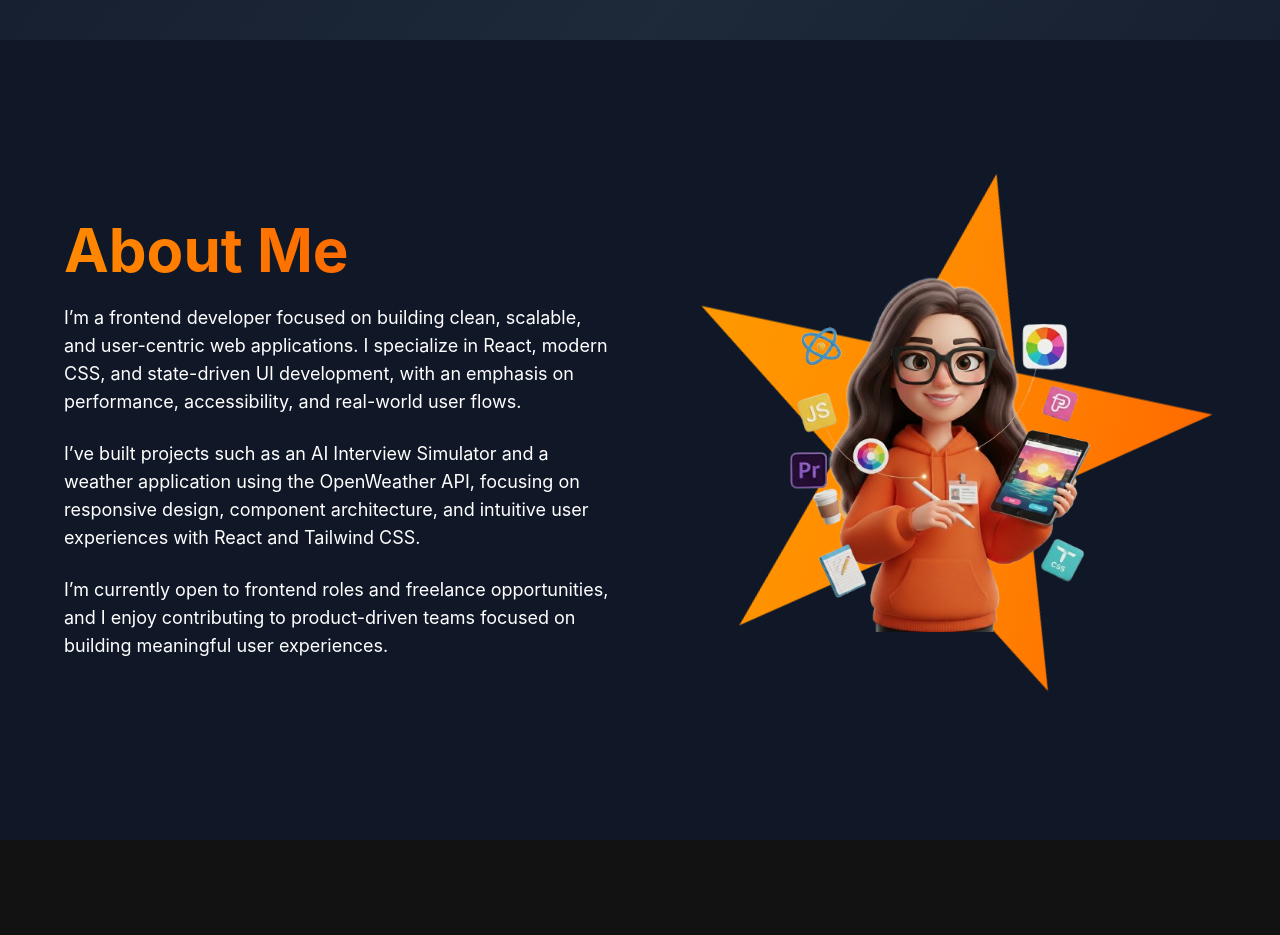
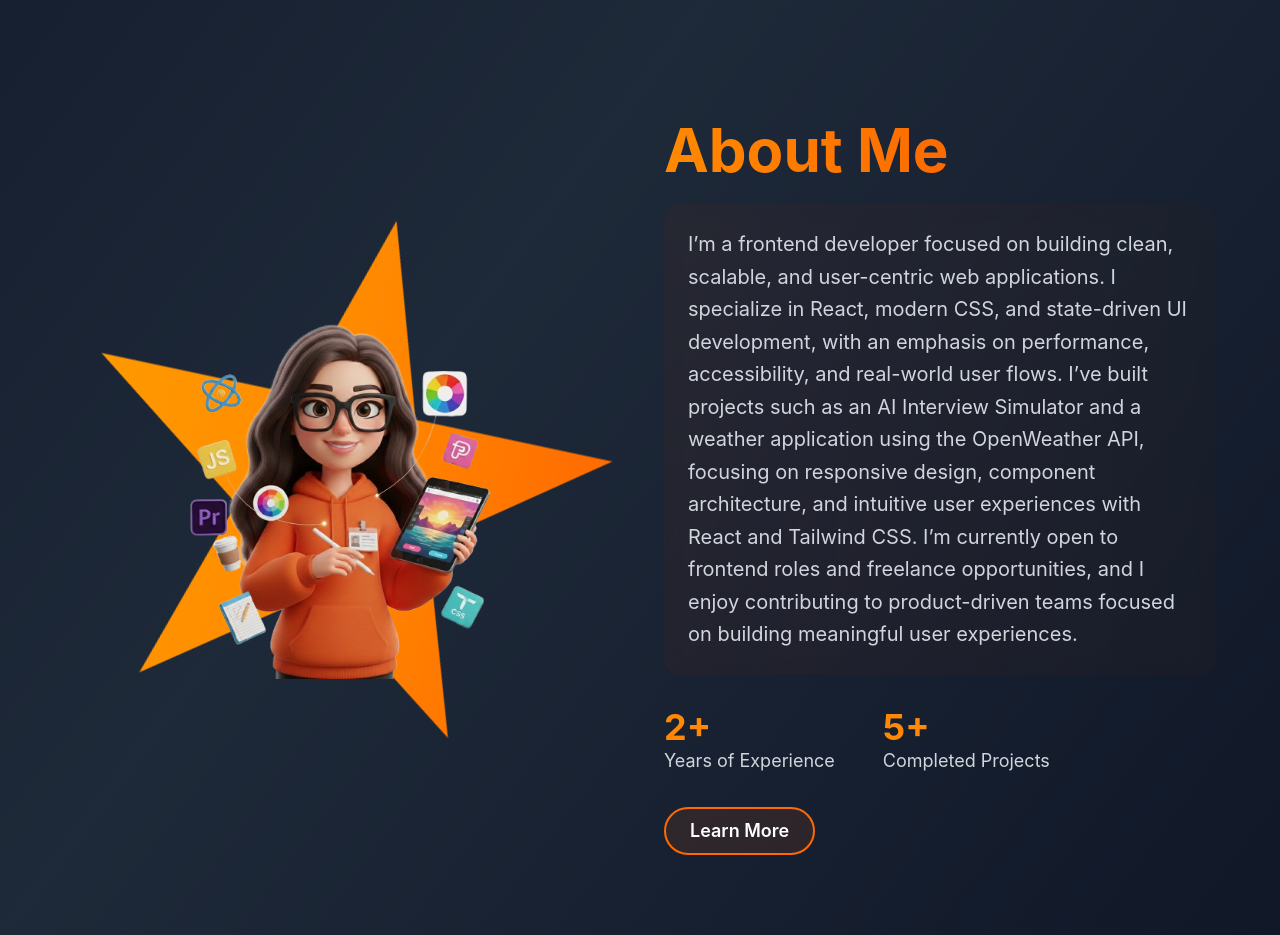
Before and after one commit to Tanurai23/Tanu-Portfolio, a React (Vite) app: page / in a window 1280 px wide. Shown: the part 760-1695 px from the top of the page. Before the commit the page ends 1600 px from the top, so only its background shows below. Built offline with nearby package versions, Linux system fonts and the light colour scheme.

Commit message:
fix: resolve About section layout and AOS animation trigger

```diff
--- a/src/App.jsx
+++ b/src/App.jsx
@@ -4,16 +4,17 @@ import 'aos/dist/aos.css'
 import Navbar from './components/Navbar.jsx'
 import Hero from './components/Hero.jsx'
 import About from './components/About.jsx'
+import Skills from './components/Skills.jsx'
+
 
 const App = () => {
   const[darkMode, setDarkMode] = useState (true);
 
-  useEffect(() => {
-    AOS.init({ duration: 1000,
-      once: false,
-      offset: 100
+ useEffect(() => {
+    AOS.init({
+      duration: 1000,
+      once: true, // This ensures it doesn't disappear when you scroll back up
     });
-   document.documentElement.classList.add('dark');
   }, []);
 
   const toggleDarkMode = () => {
@@ -30,6 +31,7 @@ const App = () => {
      <Navbar darkMode={darkMode} toggleDarkMode={toggleDarkMode} />
      <Hero darkMode={darkMode} />
      <About darkMode={darkMode} />
+     <Skills darkMode={darkMode} />
     </div>
   )
 }
--- a/src/components/About.jsx
+++ b/src/components/About.jsx
@@ -6,8 +6,7 @@ const About = ({ darkMode }) => {
   return (
     <section
       id="about"
-      className={`min-h-screen overflow-hidden flex items-center justify-center px-4 sm:px-6 ${
-        darkMode ? "bg-gray-900" : "bg-gray-50"
+      className={`relative py-20 flex items-center justify-center px-4 sm:px-6
       }`}
     >
       <div className="max-w-6xl w-full grid grid-cols-1 lg:grid-cols-2 gap-8 sm:gap-12 items-center">
@@ -36,29 +35,73 @@ const About = ({ darkMode }) => {
           </div>
         </figure>
         <article
-          data-aos="fade-up"
-          data-aos-delay="200"
+          data-aos="fade-left"
+          data-aos-delay="300"
+          className='text-center lg:text-left relative order-1 lg:order-2'
         >
+            <header>
           <h1 className="text-3xl sm:text-4xl lg:text-5xl xl:text-6xl
           font-bold mb-4 sm:mb-6 text-transparent bg-linear-to-r from-orange-400 to-orange-600 bg-clip-text"
           data-aos="fade-up"
           data-aos-delay="400"
-          >About Me</h1>
-          <p className="text-lg mb-6">
+          >About Me</h1></header>
+          <p className={`text-sm sm:text-base lg:text-lg xl:text-xl mb-8 leading-relaxed
+          bg-linear-to-r from-orange-900/10 to-orange-900/5
+          p-4 sm:p-6 rounded-xl sm:rounded-2xl
+          backdrop-blur-sm
+          ${darkMode ? 'text-gray-300' : 'text-gray-700'}`}
+          data-aos='fade-up'
+          data-aos-delay='500'
+          >
          I’m a frontend developer focused on building clean, scalable,
          and user-centric web applications. I specialize in React, modern CSS,
           and state-driven UI development, with an emphasis on performance, accessibility, and real-world user flows.
-            </p>
-          <p className="text-lg">
-          I’ve built projects such as an AI Interview Simulator and a weather application using the OpenWeather API, focusing on responsive design,
+           I’ve built projects such as an AI Interview Simulator and a weather application using the OpenWeather API, focusing on responsive design,
           component architecture, and intuitive user experiences with React and Tailwind CSS.
 
-
-          </p>
-          <p className="mt-6 text-lg">
            I’m currently open to frontend roles and freelance opportunities, and I enjoy contributing to
            product-driven teams focused on building meaningful user experiences.
             </p>
+        <div className='flex flex-wrap justify-center lg:justify-start gap-8 sm:gap-12 mb-8'>
+  {/* Years of Experience */}
+  <div
+    className='flex flex-col items-center lg:items-start'
+    data-aos='zoom-in'
+    data-aos-delay='600'
+  >
+    <div className='text-2xl sm:text-3xl lg:text-4xl font-bold text-orange-400'>
+      2+
+    </div>
+    <div className={`text-sm sm:text-base lg:text-lg ${darkMode ? 'text-gray-300' : 'text-gray-700'}`}>
+      Years of Experience
+    </div>
+  </div>
+
+  {/* Completed Projects - Changed delay to 800 for better effect */}
+  <div
+    className='flex flex-col items-center lg:items-start'
+    data-aos='zoom-in'
+    data-aos-delay='800'
+  >
+    <div className='text-2xl sm:text-3xl lg:text-4xl font-bold text-orange-400'>
+      5+
+    </div>
+    <div className={`text-sm sm:text-base lg:text-lg ${darkMode ? 'text-gray-300' : 'text-gray-700'}`}>
+      Completed Projects
+    </div>
+  </div>
+</div>
+
+<button
+className={`w-full sm:w-auto border-2 border-orange-500
+inline-flex items-center justify-center  py-2 px-4 sm:px-6
+rounded-full text-base sm:text-lg font-semibold transition-all
+duration-300 transform hover:shadow-[0_0_40px_rgba(255,165,0,0.7)]
+          ${darkMode ?
+          'text-white bg-orange-500/10'
+          : 'text-gray-800 bg-white/90'}`}
+          data-aos='fade-up'
+          data-aos-delay='800'>Learn More</button>
         </article>
       </div>
     </section>
--- a/src/components/Hero.jsx
+++ b/src/components/Hero.jsx
@@ -5,6 +5,7 @@ import HeroImage from "../assets/Me.png";
 import hi from "../assets/Hi.png";
 
 const Hero = ({ darkMode }) => {
+
   const socialIcons = [
     { icon: Github, link: "https://github.com/Tanurai23" },
     { icon: Linkedin, link: "https://www.linkedin.com/in/tanu-rai-aa3b01204/" },
@@ -23,6 +24,8 @@ const Hero = ({ darkMode }) => {
         textSecondary: "text-gray-700",
         decorativeCircle: "from-orange-400 opacity-20",
       };
+
+
 
   return (
     <div className="relative overflow-hidden min-h-screen flex flex-col">
--- /dev/null
+++ b/src/components/Skills.jsx
@@ -0,0 +1,9 @@
+const Skills = ({ darkMode }) => {
+    return(
+        <section id="skills"
+
+
+        ></section>
+    )
+}
+export default Skills
```
